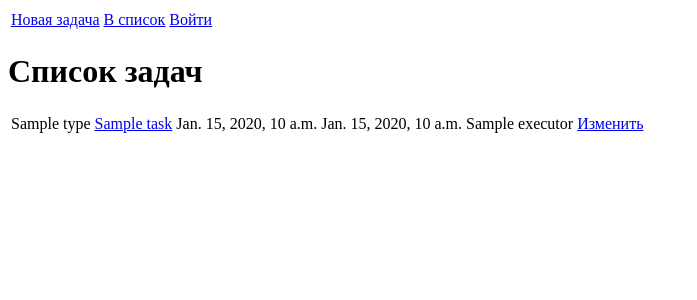
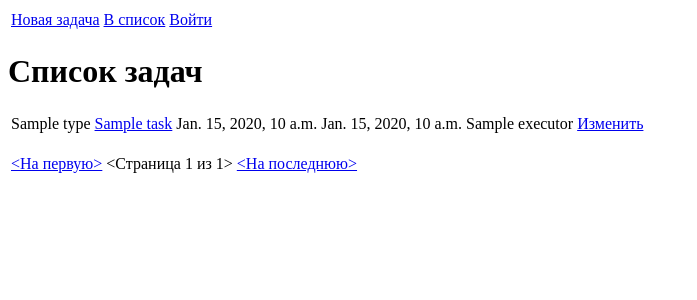
Before and after one commit to andrius-momzyakov/taskman, a Django app: template taskman/task/templates/task/task_list.html in a window 1280 px wide. Shown: the top 300 px of the page, without its empty margins (0-697 px from the left). Run offline with Django 3.2, Linux system fonts and the light colour scheme; the template is opened without the code that fills it: most values are stand-ins (such as "Sample title", 1, 10 or a date in 2020).

Commit message:
Pagination added to the list of tasks.

```diff
--- a/taskman/task/templates/base.html
+++ b/taskman/task/templates/base.html
@@ -10,7 +10,7 @@
 <table>
     <tr>
         <td><a href="{% url 'new' %}">Новая задача</a></td>
-        <td><a href="{% url 'home' %}">В список</a></td>
+        <td><a href="{% url 'home' '1' %}">В список</a></td>
         {% if user.is_authenticated %}
             <td>
             <A href="/accounts/logout/?next=/">Выйти</A>
--- a/taskman/task/templates/task/task_list.html
+++ b/taskman/task/templates/task/task_list.html
@@ -15,4 +15,21 @@
                 </tr>
         {% endfor %}
     </table>
+    <p></p>
+    <table>
+        <tr>
+            <td><a href="/task/page1/">&lt;На первую&gt;</a></td>
+            {% if object_list.has_previuous %}
+                <td><a href="page{{ page_obj.previuos_page_number }}/">&lt;На
+                    предыдущую&gt;</a></td>
+            {% endif %}
+            <td>&lt;Страница {{ page_obj.number }} из {{ page_obj.paginator.num_pages }}&gt; </td>
+            {% if object_list.has_next %}
+                <td><a href="/task/page{{ page_obj.next_page_number }}/">&lt;На
+                    следующую&gt;</a></td>
+            {% endif %}
+            <td><a href="/task/page{{ page_obj.paginator.num_pages }}/">&lt;На
+                последнюю&gt;</a></td>
+        </tr>
+    </table>
 {% endblock %}
--- a/taskman/task/urls.py
+++ b/taskman/task/urls.py
@@ -26,5 +26,5 @@ urlpatterns = [
     url(r'^file/(?P<name>.*)$', v.serve_file, name='file'),
     url(r'^comment/$', v.NewComment.as_view(), name='comment'),
     url(r'^attachment/$', v.NewAttachment.as_view(), name='attachment'),
-    url(r'^$', v.TaskList.as_view(), name='home'),
+    url(r'^page(?P<page>[0-9]+)/$', v.TaskList.as_view(), name='home'),
 ]
--- a/taskman/task/views.py
+++ b/taskman/task/views.py
@@ -22,6 +22,7 @@ from django.conf import settings
 
 class TaskList(ListView):
     model = Task
+    paginate_by = 20
 
 
 class TaskDetail(DetailView):
@@ -131,7 +132,7 @@ class NewComment(View):
 
 
 def root(request):
-    return redirect('/task/')
+    return redirect('/task/page1/')
 
 
 def serve_file(request, name):
```
